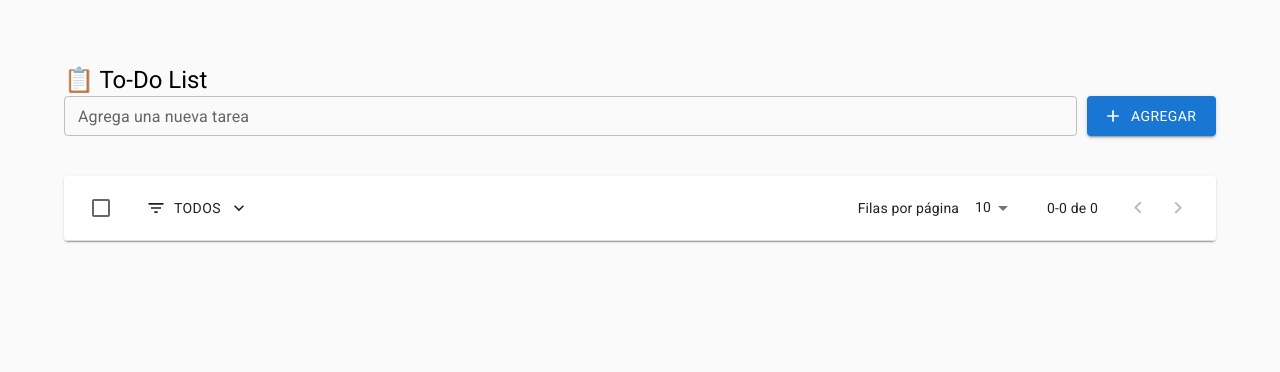
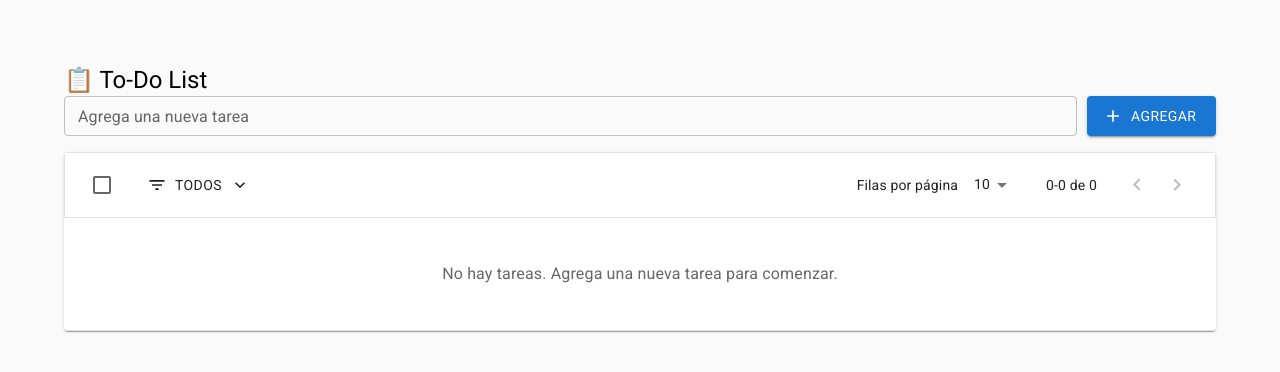
Before and after one commit to tiui-fulfillment/tiui-frontend-test, a Next.js app: page / in a window 1280 px wide. Shown: the top 372 px of the page. Built offline with nearby package versions, Linux system fonts and the light colour scheme.

Commit message:
fix: mejorar UI, agregar notificaciones, refactorizar a useReducer, memoizar TaskList
- Reemplazado useState con useReducer
- Añadidas notificaciones para operaciones de tareas
- Memoizado TaskList para mejorar rendimiento
- Mejoradas vistas y accesibilidad

```diff
--- a/src/app/page.tsx
+++ b/src/app/page.tsx
@@ -1,180 +1,106 @@
 'use client'
-import React, { useState } from 'react';
+import React from 'react';
 import Layout from '@/components/Layout';
 import AddTask from '@/components/AddTask';
-import TaskList from '@/components/TaskList/TaskList';
+import TaskList from '@/components/TaskList';
 import TableHeader from '@/components/TableHeader';
-import { InputTask, Task } from '@/types/task';
-import isRequiredInput from '@/libs/isRequiredInput';
-import { Paper, Table, TableContainer, TablePaginationOwnProps } from '@mui/material';
-
-type OnPageChangeType = TablePaginationOwnProps['onPageChange'];
-type onRowsPerPageChangeType = TablePaginationOwnProps['onRowsPerPageChange'];
+import { useTaskReducer } from '@/hooks/useTaskReducer';
+import { Task } from '@/types/task';
+import { Snackbar, Alert, TableContainer, Paper, Table } from '@mui/material';
 
 export default function Home() {
-  const [page, setPage] = useState<number>(0);
-  const [tasks, setTasks] = useState<Task[]>([]);
-  const [task, setTask] = useState<InputTask>({ text: '', error: '' });
-  const [rowsPerPage, setRowsPerPage] = useState<number>(10);
-  const [filter, setFilter] = useState<string>('Todos');
-  const [editingTask, setEditingTask] = useState<Task | null>(null);
-  const [selectedTasks, setSelectedTasks] = useState<number[]>([]);
+  const [state, dispatch] = useTaskReducer();
+  const [notification, setNotification] = React.useState<{ message: string; severity: 'success' | 'error' } | null>(null);
+
+  const handleCloseNotification = () => setNotification(null);
 
   const addTask = () => {
-    const taskError = isRequiredInput(task.text);
-    if (taskError) {
-      setTask({ ...task, error: taskError });
+    if (!state.task.text.trim()) {
+      dispatch({type:'SET_TASK',payload:{text:'',error:'Se requiere llenar, no puede estar vacío.'}})
+      setNotification({ message: 'La tarea no puede estar vacía', severity: 'error' });
       return;
     }
 
-    if (editingTask) {
-      const updatedTasks = tasks.map((t) =>
-        t.id === editingTask.id ? { ...t, task: task.text } : t
-      );
-      setTasks(updatedTasks);
-      setEditingTask(null);
+    if (state.selectedTasks.length > 0) {
+      dispatch({type:'DESELECT_ALL'});
+    }
+
+    if (state.editingTask) {
+      dispatch({ type: 'EDIT_TASK', payload: { ...state.editingTask, task: state.task.text } });
+      setNotification({ message: 'Tarea editada correctamente', severity: 'success' });
     } else {
       const newTask = {
         id: Date.now(),
-        task: task.text,
-        date: new Date().toISOString(), // Guardar fecha en formato ISO
+        task: state.task.text,
+        date: new Date().toISOString(),
         isComplete: false,
       };
-      setTasks([newTask, ...tasks]);
+      dispatch({ type: 'ADD_TASK', payload: newTask });
+      setNotification({ message: 'Tarea agregada correctamente', severity: 'success' });
     }
-
-    setTask({ text: '', error: '' });
   };
 
-  const startEditTask = (task: Task) => {
-    setTask({ text: task.task, error: '' });
-    setEditingTask(task);
-  };
-
-  const cancelEdit = () => {
-    setTask({ text: '', error: '' });
-    setEditingTask(null);
-  };
-
-  const deleteTask = (taskId: number) => {
-    setTasks(tasks.filter((task) => task.id !== taskId));
-  };
-
-  const handleChangePage: OnPageChangeType = (event, page) => {
-    setPage(page);
-  };
-
-  const handleToggleComplete = (taskId: number, isComplete: boolean) => {
-    setTasks(tasks.map(task =>
-      task.id === taskId ? { ...task, isComplete } : task
-    ));
-  };
-
-  const handleChangeRowsPerPage: onRowsPerPageChangeType = (event) => {
-    setRowsPerPage(parseInt(event.target.value, 10));
-    setPage(0);
-  };
-
-  const filteredTasks = tasks.filter(task => {
-    if (filter === 'Completadas') return task.isComplete;
-    if (filter === 'Pendientes') return !task.isComplete;
+  const filteredTasks = state.tasks.filter(task => {
+    if (state.filter === 'Completadas') return task.isComplete;
+    if (state.filter === 'Pendientes') return !task.isComplete;
     return true;
   });
 
-  const handleSelectAllClick = (event: React.ChangeEvent<HTMLInputElement>) => {
-    if (event.target.checked) {
-      const newSelectedTasks = filteredTasks
-        .slice(page * rowsPerPage, page * rowsPerPage + rowsPerPage)
-        .map((task) => task.id);
-      setSelectedTasks(newSelectedTasks);
-      return;
-    }
-    setSelectedTasks([]);
-  };
-
-  const handleSelectClick = (taskId: number) => {
-    const selectedIndex = selectedTasks.indexOf(taskId);
-    let newSelectedTasks: number[] = [];
-
-    if (selectedIndex === -1) {
-      newSelectedTasks = newSelectedTasks.concat(selectedTasks, taskId);
-    } else if (selectedIndex === 0) {
-      newSelectedTasks = newSelectedTasks.concat(selectedTasks.slice(1));
-    } else if (selectedIndex === selectedTasks.length - 1) {
-      newSelectedTasks = newSelectedTasks.concat(selectedTasks.slice(0, -1));
-    } else if (selectedIndex > 0) {
-      newSelectedTasks = newSelectedTasks.concat(
-        selectedTasks.slice(0, selectedIndex),
-        selectedTasks.slice(selectedIndex + 1)
-      );
-    }
-
-    setSelectedTasks(newSelectedTasks);
-  };
-
-  const handleCompleteSelected = () => {
-    setTasks(tasks.map((task) =>
-      selectedTasks.includes(task.id) ? { ...task, isComplete: true } : task
-    ));
-    setSelectedTasks([]);
-  };
-
-  const handlePendingSelected = () => {
-    setTasks(tasks.map((task) =>
-      selectedTasks.includes(task.id) ? { ...task, isComplete: false } : task
-    ));
-    setSelectedTasks([]);
-  };
-
-  const handleDeleteSelected = () => {
-    setTasks(tasks.filter((task) => !selectedTasks.includes(task.id)));
-    setSelectedTasks([]);
-  };
-
-  const pageTasksCount = filteredTasks.slice(page * rowsPerPage, page * rowsPerPage + rowsPerPage).length;
+  const pageTasks = filteredTasks.slice(state.page * state.rowsPerPage, state.page * state.rowsPerPage + state.rowsPerPage);
 
   return (
     <Layout title="📋 To-Do List">
       <AddTask
-        task={task}
-        onChange={(e) => setTask({ text: e.target.value, error: '' })}
+        task={state.task}
+        onChange={(e) => dispatch({ type: 'SET_TASK', payload: { text: e.target.value, error: '' } })}
         addTask={addTask}
-        editingTask={editingTask}
-        cancelEdit={cancelEdit}
+        editingTask={state.editingTask}
+        cancelEdit={() => dispatch({ type: 'CANCEL_EDIT' })}
       />
       <TableContainer component={Paper} className="tableContainer">
         <Table size="small" aria-label="a dense table">
           <TableHeader
-            totalTasks={tasks.length}
-            currentPage={page}
-            rowsPerPage={rowsPerPage}
-            onRowsPerPageChange={handleChangeRowsPerPage}
-            filterValue={filter}
-            onFilterChange={setFilter}
-            onPageChange={handleChangePage}
-            numSelected={selectedTasks.length}
-            onSelectAllClick={handleSelectAllClick}
-            onCompleteSelected={handleCompleteSelected}
-            onPendingSelected={handlePendingSelected}
-            onDeleteSelected={handleDeleteSelected}
-            pageTasksCount={pageTasksCount}
+            totalTasks={state.tasks.length}
+            currentPage={state.page}
+            rowsPerPage={state.rowsPerPage}
+            onRowsPerPageChange={(event) => dispatch({ type: 'CHANGE_ROWS_PER_PAGE', payload: parseInt(event.target.value, 10) })}
+            filterValue={state.filter}
+            onFilterChange={(filter) => dispatch({ type: 'SET_FILTER', payload: filter })}
+            onPageChange={(event, page) => dispatch({ type: 'CHANGE_PAGE', payload: page })}
+            numSelected={state.selectedTasks.length}
+            onSelectAllClick={(event) => {
+              if (event.target.checked) {
+                const newSelectedTasks = pageTasks.map((task) => task.id);
+                dispatch({ type: 'SELECT_ALL', payload: newSelectedTasks });
+              } else {
+                dispatch({ type: 'DESELECT_ALL' });
+              }
+            }}
+            onCompleteSelected={() => dispatch({ type: 'COMPLETE_SELECTED' })}
+            onPendingSelected={() => dispatch({ type: 'PENDING_SELECTED' })}
+            onDeleteSelected={() => dispatch({ type: 'DELETE_SELECTED' })}
+            pageTasksCount={pageTasks.length}
           />
           <TaskList
-            tasks={filteredTasks}
-            page={page}
-            rowsPerPage={rowsPerPage}
-            onToggleComplete={(taskId, isComplete) =>
-              setTasks(tasks.map((task) =>
-                task.id === taskId ? { ...task, isComplete } : task
-              ))
-            }
-            onEditTask={startEditTask}
-            onDeleteTask={deleteTask}
-            onSelectClick={handleSelectClick}
-            selectedTasks={selectedTasks}
+            tasks={pageTasks}
+            onToggleComplete={(taskId, isComplete) => dispatch({ type: 'TOGGLE_COMPLETE', payload: { taskId, isComplete } })}
+            onEditTask={(task) => dispatch({ type: 'START_EDIT_TASK', payload: task })}
+            onDeleteTask={(taskId) => {
+              dispatch({ type: 'DELETE_TASK', payload: taskId });
+              setNotification({ message: 'Tarea eliminada correctamente', severity: 'success' });
+            }}
+            onSelectClick={(taskId) => dispatch({ type: 'SELECT_TASK', payload: taskId })}
+            selectedTasks={state.selectedTasks}
           />
         </Table>
       </TableContainer>
+      {notification && (
+        <Snackbar open autoHideDuration={6000} onClose={handleCloseNotification}>
+          <Alert onClose={handleCloseNotification} severity={notification.severity}>
+            {notification.message}
+          </Alert>
+        </Snackbar>
+      )}
     </Layout>
   );
 }
--- a/src/components/AddTask.tsx
+++ b/src/components/AddTask.tsx
@@ -36,7 +36,7 @@ export default function AddTask(params: AddTaskT) {
         value={task.text}
         size="small"
         error={!!task.error}
-        helperText={task.error || ' '}
+        // helperText={task.error || ' '}
         onChange={onChange}
         fullWidth
         variant="outlined"
--- a/src/components/TableHeader.tsx
+++ b/src/components/TableHeader.tsx
@@ -1,6 +1,6 @@
 import React from 'react';
 import { TableRow, TableCell, Checkbox, TablePagination, Box, TableHead, IconButton, Tooltip } from '@mui/material';
-import FilterSelect from './Filter/FilterSelect';
+import FilterSelect from './FilterSelect';
 import { TablePaginationProps } from '@mui/material/TablePagination';
 import { FILTERS } from '@/libs/Constants';
 import CheckIcon from '@mui/icons-material/Check';
@@ -41,12 +41,17 @@ const TableHeader: React.FC<TableHeaderProps> = ({
   return (
     <TableHead>
       <TableRow>
-        <TableCell colSpan={4}>
-          <Box sx={{minHeight:'52px'}} display="flex" justifyContent="space-between" alignItems="center">
+        <TableCell
+          colSpan={4}
+          sx={{
+            border: '1px solid rgba(224, 224, 224, 1)', // Agrega un borde a los TableCell
+          }}
+        >
+          <Box sx={{ minHeight: '52px' }} display="flex" justifyContent="space-between" alignItems="center">
             <Box display="flex" alignItems="center">
               <Tooltip title="Seleccionar todos">
                 <Checkbox
-                  indeterminate={numSelected === pageTasksCount && numSelected!= 0}
+                  indeterminate={numSelected > 0 && numSelected < pageTasksCount}
                   checked={pageTasksCount > 0 && numSelected === pageTasksCount}
                   onChange={onSelectAllClick}
                 />
--- /dev/null
+++ b/src/components/TaskList.tsx
@@ -0,0 +1,45 @@
+import React from 'react';
+import { TableBody, TableCell, TableRow, Box, Typography } from '@mui/material';
+import { Task } from '@/types/task';
+import TaskRow from './TaskRow';
+
+interface TaskListProps {
+  tasks: Task[];
+  onToggleComplete: (taskId: number, isComplete: boolean) => void;
+  onEditTask: (task: Task) => void;
+  onDeleteTask: (taskId: number) => void;
+  onSelectClick: (taskId: number) => void;
+  selectedTasks: number[];
+}
+
+const TaskList: React.FC<TaskListProps> = ({ tasks, onToggleComplete, onEditTask, onDeleteTask, onSelectClick, selectedTasks }) => {
+  return (
+    <TableBody>
+      {tasks.length === 0 ? (
+        <TableRow>
+          <TableCell colSpan={4}>
+            <Box display="flex" justifyContent="center" alignItems="center" height="100px">
+              <Typography variant="body1" color="textSecondary">
+                No hay tareas. Agrega una nueva tarea para comenzar.
+              </Typography>
+            </Box>
+          </TableCell>
+        </TableRow>
+      ) : (
+        tasks.map((task) => (
+          <TaskRow
+            key={task.id}
+            task={task}
+            onToggleComplete={onToggleComplete}
+            onEditTask={onEditTask}
+            onDeleteTask={onDeleteTask}
+            onSelectClick={onSelectClick}
+            isSelected={selectedTasks.includes(task.id)}
+          />
+        ))
+      )}
+    </TableBody>
+  );
+};
+
+export default TaskList;
--- a/src/components/TaskList/TaskRow.tsx
+++ b/src/components/TaskRow.tsx
@@ -71,7 +71,7 @@ const TaskActions: React.FC<{
   </div>
 );
 
-const TaskRow: React.FC<TaskRowProps> = ({ task, onToggleComplete, onEditTask, onDeleteTask, onSelectClick, isSelected }) => {
+const TaskRow: React.FC<TaskRowProps> = React.memo(({ task, onToggleComplete, onEditTask, onDeleteTask, onSelectClick, isSelected }) => {
   const handleToggleComplete = () => {
     onToggleComplete(task.id, !task.isComplete);
   };
@@ -104,6 +104,6 @@ const TaskRow: React.FC<TaskRowProps> = ({ task, onToggleComplete, onEditTask, o
       </TableCell>
     </TableRow>
   );
-};
+});
 
 export default TaskRow;
--- /dev/null
+++ b/src/hooks/useTaskReducer.ts
@@ -0,0 +1,123 @@
+import { useReducer } from 'react';
+import { Task, InputTask } from '@/types/task';
+
+type State = {
+  tasks: Task[];
+  task: InputTask;
+  page: number;
+  rowsPerPage: number;
+  filter: string;
+  editingTask: Task | null;
+  selectedTasks: number[];
+};
+
+type Action =
+  | { type: 'ADD_TASK'; payload: Task }
+  | { type: 'SET_TASK'; payload: InputTask }
+  | { type: 'EDIT_TASK'; payload: Task }
+  | { type: 'DELETE_TASK'; payload: number }
+  | { type: 'TOGGLE_COMPLETE'; payload: { taskId: number; isComplete: boolean } }
+  | { type: 'CHANGE_PAGE'; payload: number }
+  | { type: 'CHANGE_ROWS_PER_PAGE'; payload: number }
+  | { type: 'SET_FILTER'; payload: string }
+  | { type: 'START_EDIT_TASK'; payload: Task }
+  | { type: 'CANCEL_EDIT' }
+  | { type: 'SELECT_TASK'; payload: number }
+  | { type: 'SELECT_ALL'; payload: number[] }
+  | { type: 'DESELECT_ALL' }
+  | { type: 'COMPLETE_SELECTED' }
+  | { type: 'PENDING_SELECTED' }
+  | { type: 'DELETE_SELECTED' };
+
+const initialState: State = {
+  tasks: [],
+  task: { text: '', error: '' },
+  page: 0,
+  rowsPerPage: 10,
+  filter: 'Todos',
+  editingTask: null,
+  selectedTasks: [],
+};
+
+const reducer = (state: State, action: Action): State => {
+  switch (action.type) {
+    case 'ADD_TASK':
+      return { ...state, tasks: [action.payload, ...state.tasks], task: { text: '', error: '' } };
+    case 'SET_TASK':
+      return { ...state, task: action.payload };
+    case 'EDIT_TASK':
+      return {
+        ...state,
+        tasks: state.tasks.map((t) => (t.id === action.payload.id ? { ...t, task: action.payload.task } : t)),
+        editingTask: null,
+        task: { text: '', error: '' }
+      };
+    case 'DELETE_TASK':
+      return { ...state, tasks: state.tasks.filter((task) => task.id !== action.payload) };
+    case 'TOGGLE_COMPLETE':
+      return {
+        ...state,
+        tasks: state.tasks.map((task) =>
+          task.id === action.payload.taskId ? { ...task, isComplete: action.payload.isComplete } : task
+        ),
+      };
+    case 'CHANGE_PAGE':
+      return { ...state, page: action.payload };
+    case 'CHANGE_ROWS_PER_PAGE':
+      return { ...state, rowsPerPage: action.payload, page: 0 };
+    case 'SET_FILTER':
+      return { ...state, filter: action.payload };
+    case 'START_EDIT_TASK':
+      return { ...state, task: { text: action.payload.task, error: '' }, editingTask: action.payload };
+    case 'CANCEL_EDIT':
+      return { ...state, task: { text: '', error: '' }, editingTask: null };
+    case 'SELECT_TASK':
+      const selectedIndex = state.selectedTasks.indexOf(action.payload);
+      let newSelectedTasks: number[] = [];
+      if (selectedIndex === -1) {
+        newSelectedTasks = newSelectedTasks.concat(state.selectedTasks, action.payload);
+      } else if (selectedIndex === 0) {
+        newSelectedTasks = newSelectedTasks.concat(state.selectedTasks.slice(1));
+      } else if (selectedIndex === state.selectedTasks.length - 1) {
+        newSelectedTasks = newSelectedTasks.concat(state.selectedTasks.slice(0, -1));
+      } else if (selectedIndex > 0) {
+        newSelectedTasks = newSelectedTasks.concat(
+          state.selectedTasks.slice(0, selectedIndex),
+          state.selectedTasks.slice(selectedIndex + 1)
+        );
+      }
+      return { ...state, selectedTasks: newSelectedTasks };
+    case 'SELECT_ALL':
+      return { ...state, selectedTasks: action.payload };
+    case 'DESELECT_ALL':
+      return { ...state, selectedTasks: [] };
+    case 'COMPLETE_SELECTED':
+      return {
+        ...state,
+        tasks: state.tasks.map((task) =>
+          state.selectedTasks.includes(task.id) ? { ...task, isComplete: true } : task
+        ),
+        selectedTasks: [],
+      };
+    case 'PENDING_SELECTED':
+      return {
+        ...state,
+        tasks: state.tasks.map((task) =>
+          state.selectedTasks.includes(task.id) ? { ...task, isComplete: false } : task
+        ),
+        selectedTasks: [],
+      };
+    case 'DELETE_SELECTED':
+      return {
+        ...state,
+        tasks: state.tasks.filter((task) => !state.selectedTasks.includes(task.id)),
+        selectedTasks: [],
+      };
+    default:
+      return state;
+  }
+};
+
+export const useTaskReducer = () => {
+  return useReducer(reducer, initialState);
+};
--- a/src/libs/isRequiredInput.ts
+++ /dev/null
@@ -1,4 +0,0 @@
-export default function isRequiredInput(text:string) {
-    const labelError = "Se requiere llenar, no puede estar vacío.";
-    if (!text) return labelError;
-}
```
Also changed, not shown: src/components/SelectButton.tsx (deleted, +0 -58 lines), src/components/TaskList/TaskList.tsx (deleted, +0 -35 lines), src/components/FilterSelect.tsx (renamed from src/components/Filter/FilterSelect.tsx), src/libs/main.ts (deleted).
